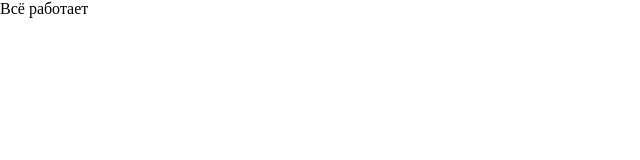
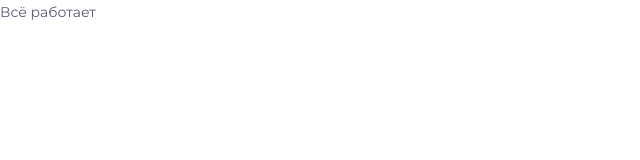
Before and after one commit to mpreterer/React-Village-Hotel, a React (Create React App) app: page / in a window 1280 px wide. Shown: the top 160 px of the page, without its empty margins (0-640 px from the left). Built offline with nearby package versions, Linux system fonts and the light colour scheme.

Commit message:
feat: create basis styles

```diff
--- a/src/index.scss
+++ /dev/null
@@ -1,5 +0,0 @@
-body {
-  box-sizing: border-box;
-  margin: 0;
-  padding: 0;
-}
--- a/src/index.tsx
+++ b/src/index.tsx
@@ -3,7 +3,7 @@ import { Provider } from 'react-redux';
 
 import App from './App';
 import { store } from './store';
-import './index.scss';
+import './styles/index.scss';
 
 const root = ReactDOM.createRoot(
   document.getElementById('root') as HTMLElement
--- /dev/null
+++ b/src/styles/_fonts.scss
@@ -0,0 +1,15 @@
+@font-face {
+  font-weight: normal;
+  font-family: Montserrat;
+  font-style: normal;
+  src: url('../assets/fonts/montserrat-regular.woff2') format('woff2'),
+    url('../assets/fonts/montserrat-regular.woff') format('woff');
+}
+
+@font-face {
+  font-weight: 700;
+  font-family: Montserrat;
+  font-style: normal;
+  src: url('../assets/fonts/montserrat-bold.woff2') format('woff2'),
+    url('../assets/fonts/montserrat-bold.woff') format('woff');
+}
--- /dev/null
+++ b/src/styles/_settings.scss
@@ -0,0 +1,23 @@
+*,
+*::before,
+*::after {
+  box-sizing: border-box;
+  margin: 0;
+  padding: 0;
+}
+
+html,
+body {
+  height: 100%;
+  color: var(--dark-shade-75);
+  font-weight: 400;
+  font-size: 14px;
+  font-family: var(--main-font);
+  line-height: 24px;
+  background-color: #fff;
+  scroll-behavior: smooth;
+}
+
+#root {
+  height: 100%;
+}
--- /dev/null
+++ b/src/styles/_vars.scss
@@ -0,0 +1,17 @@
+:root {
+  --dark-shade: #1f2041;
+  --dark-shade-75: rgb(31 32 65 / 75%);
+  --dark-shade-50: rgb(31 32 65 / 50%);
+  --dark-shade-25: rgb(31 32 65 / 25%);
+  --white: rgb(31 32 65 / 5%);
+  --purple: #bc9cff;
+  --green: #6fcf97;
+  --gradient: linear-gradient(180deg, #bc9cff 0%, #8ba4f9 100%);
+  --gradient-25: linear-gradient(
+    180deg,
+    rgb(188 156 255 / 25%) 0%,
+    rgb(139 164 249 / 25%) 100%
+  );
+  --main-font: 'Montserrat', 'Arial', sans-serif;
+  --material-font: 'Material Icons';
+}
--- /dev/null
+++ b/src/styles/index.scss
@@ -0,0 +1,6 @@
+@import url('~@fortawesome/fontawesome-free/css/brands.min.css');
+@import url('material-icons/iconfont/filled.css');
+
+@import url('./_vars.scss');
+@import url('./_fonts.scss');
+@import url('./_settings.scss');
```
Also changed, not shown: src/styles/_mixins.scss (added, +75 -0 lines).
